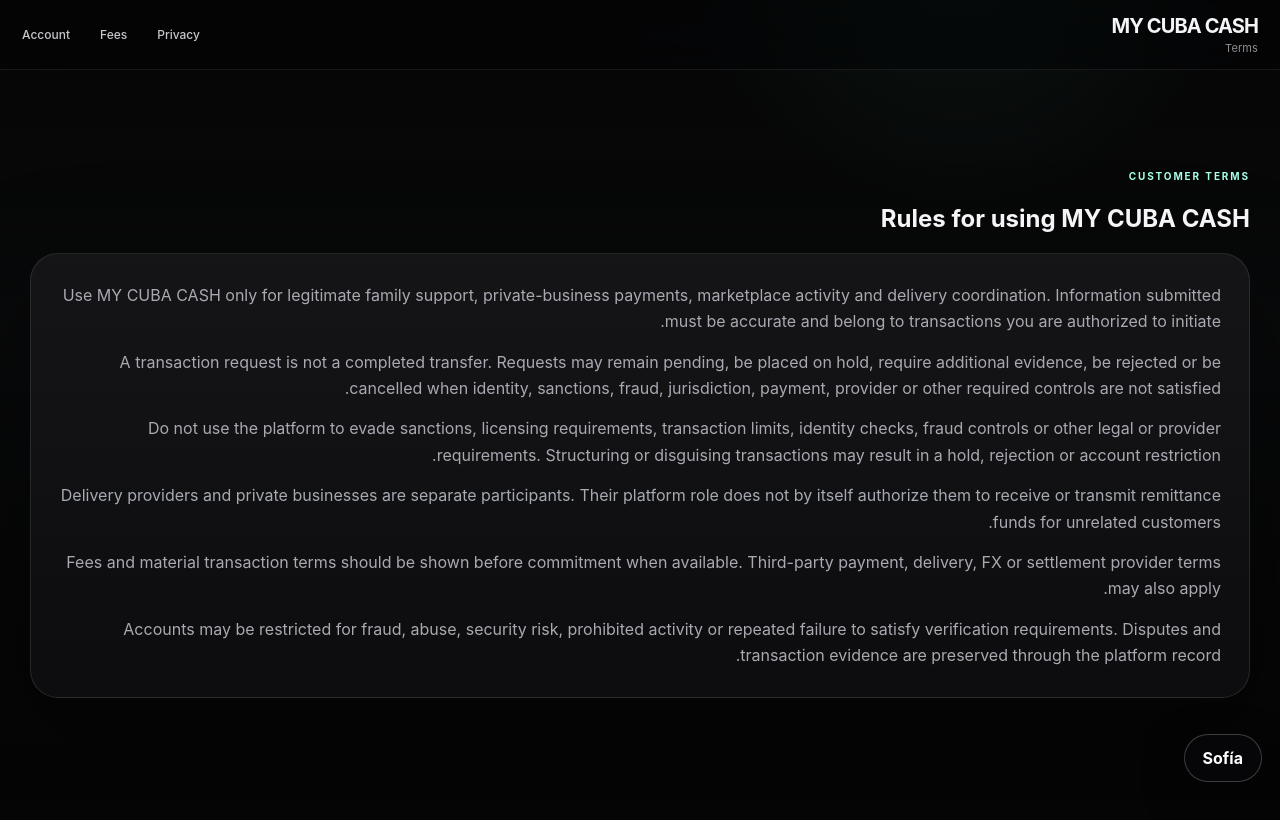
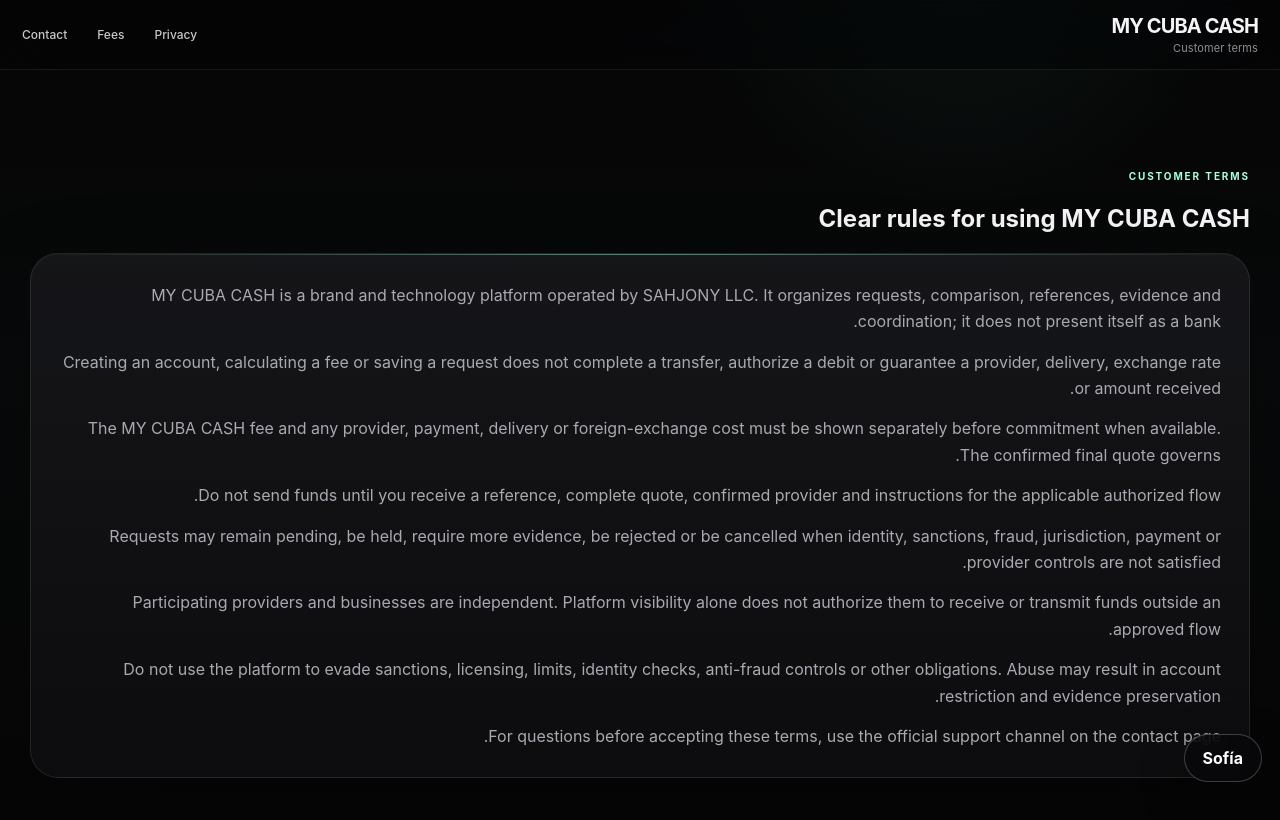
Before and after one commit to SAHJONY/CUBACASH, a Next.js app: page /ar/terms in a window 1280 px wide. Shown: the top 820 px of the page. Built offline with nearby package versions, Linux system fonts and the light colour scheme.

Commit message:
Localize and clarify customer terms

```diff
--- a/app/[locale]/terms/page.tsx
+++ b/app/[locale]/terms/page.tsx
@@ -1,18 +1,30 @@
 import {localeOf} from '@/lib/i18n';
 
 export default async function TermsPage({params}:{params:Promise<{locale:string}>}){
-  const {locale:raw}=await params; const locale=localeOf(raw);
-  return <main className="shell" dir={locale==='ar'?'rtl':'ltr'}>
-    <nav className="nav"><a href={`/${locale}`} className="brandwrap"><div className="brand">MY CUBA CASH</div><small>Terms</small></a><div className="navlinks"><a href={`/${locale}/privacy`}>Privacy</a><a href={`/${locale}/fees`}>Fees</a><a href={`/${locale}/auth`}>Account</a></div></nav>
-    <section className="section" style={{maxWidth:900,margin:'0 auto'}}><span className="eyebrow">CUSTOMER TERMS</span><h1>Rules for using MY CUBA CASH</h1>
-      <div className="feature" style={{display:'grid',gap:14}}>
-        <p>Use MY CUBA CASH only for legitimate family support, private-business payments, marketplace activity and delivery coordination. Information submitted must be accurate and belong to transactions you are authorized to initiate.</p>
-        <p>A transaction request is not a completed transfer. Requests may remain pending, be placed on hold, require additional evidence, be rejected or be cancelled when identity, sanctions, fraud, jurisdiction, payment, provider or other required controls are not satisfied.</p>
-        <p>Do not use the platform to evade sanctions, licensing requirements, transaction limits, identity checks, fraud controls or other legal or provider requirements. Structuring or disguising transactions may result in a hold, rejection or account restriction.</p>
-        <p>Delivery providers and private businesses are separate participants. Their platform role does not by itself authorize them to receive or transmit remittance funds for unrelated customers.</p>
-        <p>Fees and material transaction terms should be shown before commitment when available. Third-party payment, delivery, FX or settlement provider terms may also apply.</p>
-        <p>Accounts may be restricted for fraud, abuse, security risk, prohibited activity or repeated failure to satisfy verification requirements. Disputes and transaction evidence are preserved through the platform record.</p>
-      </div>
-    </section>
+  const {locale:raw}=await params;
+  const locale=localeOf(raw);
+  const es=locale==='es';
+  const paragraphs=es?[
+    'MY CUBA CASH es una marca y plataforma tecnológica operada por SAHJONY LLC. Organiza solicitudes, comparación, referencias, evidencia y coordinación; no se presenta como banco.',
+    'Crear una cuenta, calcular una tarifa o guardar una solicitud no completa una transferencia, no autoriza un débito y no garantiza proveedor, entrega, tipo de cambio ni cantidad recibida.',
+    'La tarifa de MY CUBA CASH y cualquier costo de proveedor, pago, entrega o cambio de moneda deben mostrarse por separado antes del compromiso cuando estén disponibles. La cotización final confirmada gobierna.',
+    'No envíes fondos hasta recibir una referencia, una cotización completa, un proveedor confirmado y las instrucciones del flujo autorizado aplicable.',
+    'Las solicitudes pueden permanecer pendientes, ponerse en espera, requerir evidencia adicional, rechazarse o cancelarse cuando no se satisfacen controles de identidad, sanciones, fraude, jurisdicción, pago o proveedor.',
+    'Los proveedores y negocios participantes son independientes. Aparecer en la plataforma no les autoriza por sí solo a recibir o transmitir fondos fuera del flujo aprobado.',
+    'No uses la plataforma para evadir sanciones, licencias, límites, verificaciones de identidad, controles antifraude u otras obligaciones. El abuso puede producir restricción de cuenta y preservación de evidencia.',
+    'Para preguntas antes de aceptar estos términos, usa el canal oficial de soporte publicado en la página de contacto.'
+  ]:[
+    'MY CUBA CASH is a brand and technology platform operated by SAHJONY LLC. It organizes requests, comparison, references, evidence and coordination; it does not present itself as a bank.',
+    'Creating an account, calculating a fee or saving a request does not complete a transfer, authorize a debit or guarantee a provider, delivery, exchange rate or amount received.',
+    'The MY CUBA CASH fee and any provider, payment, delivery or foreign-exchange cost must be shown separately before commitment when available. The confirmed final quote governs.',
+    'Do not send funds until you receive a reference, complete quote, confirmed provider and instructions for the applicable authorized flow.',
+    'Requests may remain pending, be held, require more evidence, be rejected or be cancelled when identity, sanctions, fraud, jurisdiction, payment or provider controls are not satisfied.',
+    'Participating providers and businesses are independent. Platform visibility alone does not authorize them to receive or transmit funds outside an approved flow.',
+    'Do not use the platform to evade sanctions, licensing, limits, identity checks, anti-fraud controls or other obligations. Abuse may result in account restriction and evidence preservation.',
+    'For questions before accepting these terms, use the official support channel on the contact page.'
+  ];
+  return <main className="shell premiumAppShell" dir={locale==='ar'?'rtl':'ltr'}>
+    <nav className="nav premiumNav"><a href={`/${locale}`} className="brandwrap"><div className="brand">MY CUBA CASH</div><small>{es?'Términos del cliente':'Customer terms'}</small></a><div className="navlinks"><a href={`/${locale}/privacy`}>{es?'Privacidad':'Privacy'}</a><a href={`/${locale}/fees`}>{es?'Tarifas':'Fees'}</a><a href={`/${locale}/contact`}>{es?'Contacto':'Contact'}</a></div></nav>
+    <section className="section" style={{maxWidth:920,margin:'0 auto'}}><span className="eyebrow">{es?'TÉRMINOS DEL CLIENTE':'CUSTOMER TERMS'}</span><h1>{es?'Reglas claras para usar MY CUBA CASH':'Clear rules for using MY CUBA CASH'}</h1><div className="feature premiumCard" style={{display:'grid',gap:14}}>{paragraphs.map(p=><p key={p}>{p}</p>)}</div></section>
   </main>;
 }
```
